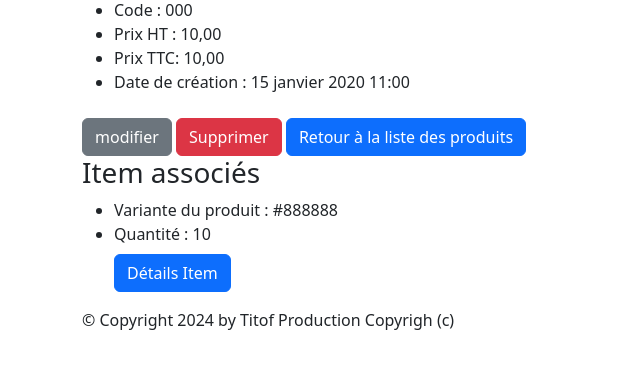
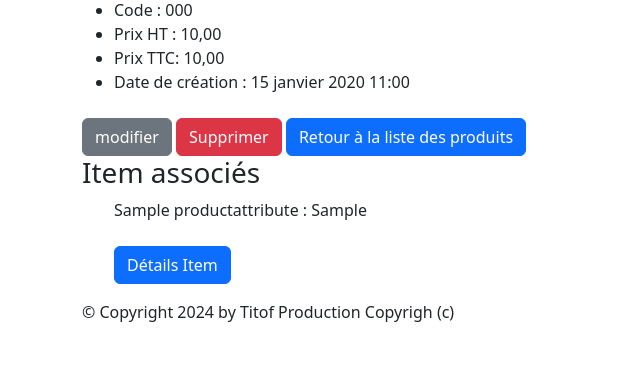
Before and after one commit to RomainMechain/myproject, a Django app: page /lesProduits/product/1 in a window 1280 px wide. Shown: the part 128-497 px from the top of the page, without its empty margins (0-640 px from the left). Run offline with Django 5.2, Linux system fonts and the light colour scheme; tables that the repository leaves empty hold one stand-in row (values such as "Sample post"); some libraries are stand-ins or nearby versions.

Commit message:
A jour liste product

```diff
--- a/GestionProduits/templates/LesProduits/detail_product.html
+++ b/GestionProduits/templates/LesProduits/detail_product.html
@@ -24,8 +24,11 @@
     <h3>Item associés</h3>
     <ul>
         {% for item in items %}
-            <li>Variante du produit : {{ item.color }}</li>
-            <li>Quantité : {{ item.quantity }}</li>
+            {% for attribute in item.attributes.all %}
+            <p>{{ attribute.product_attribute.name }} : {{ attribute.value }}</p>
+            {% empty %}
+                <p>Aucune valeur</p>
+            {% endfor %}
             <a href="{% url 'item-detail' item.id %}" class="btn btn-primary mt-2">Détails Item</a>
         {% empty %}
             <li>Aucun item associé à ce produit.</li>
```
